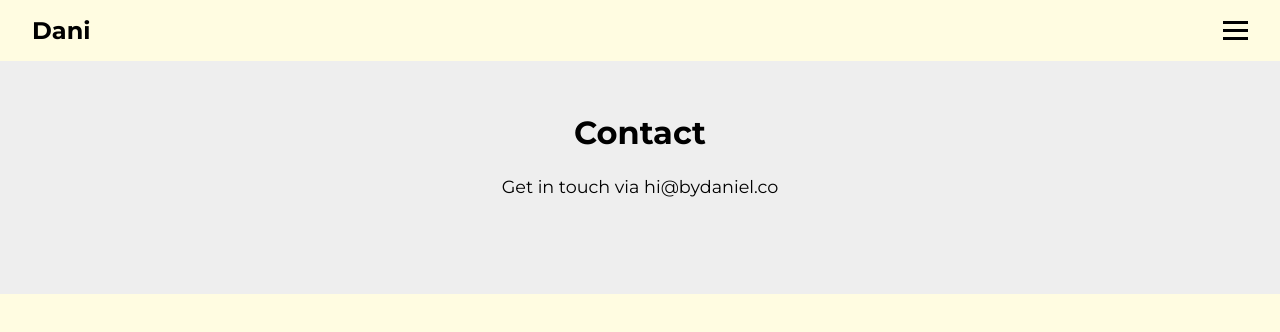
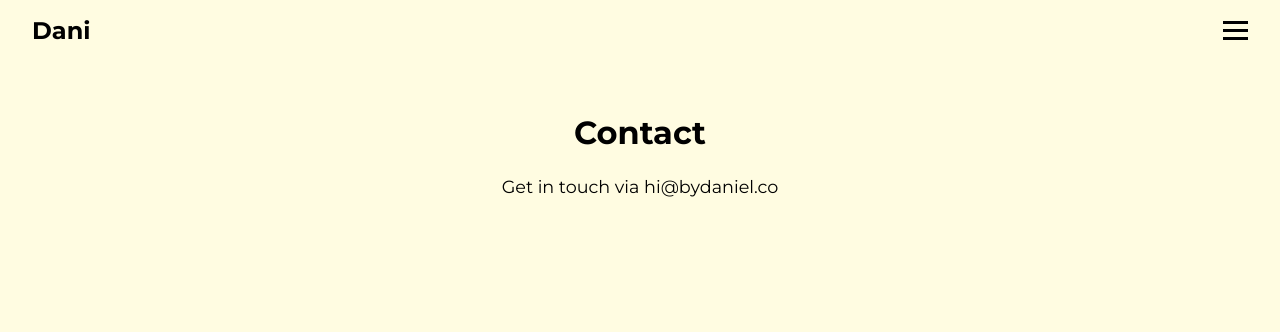
Before and after one commit to inbetweened/portfolio, a Next.js app: page /contact in a window 1280 px wide. Shown: the top 332 px of the page. Built offline with nearby package versions, Linux system fonts and the light colour scheme.

Commit message:
Update Contact.module.css

```diff
--- a/styles/Contact.module.css
+++ b/styles/Contact.module.css
@@ -1,6 +1,5 @@
 .contact {
   padding: 5rem 2rem;
-  background: #eee;
   text-align: center;
 }
 
```
